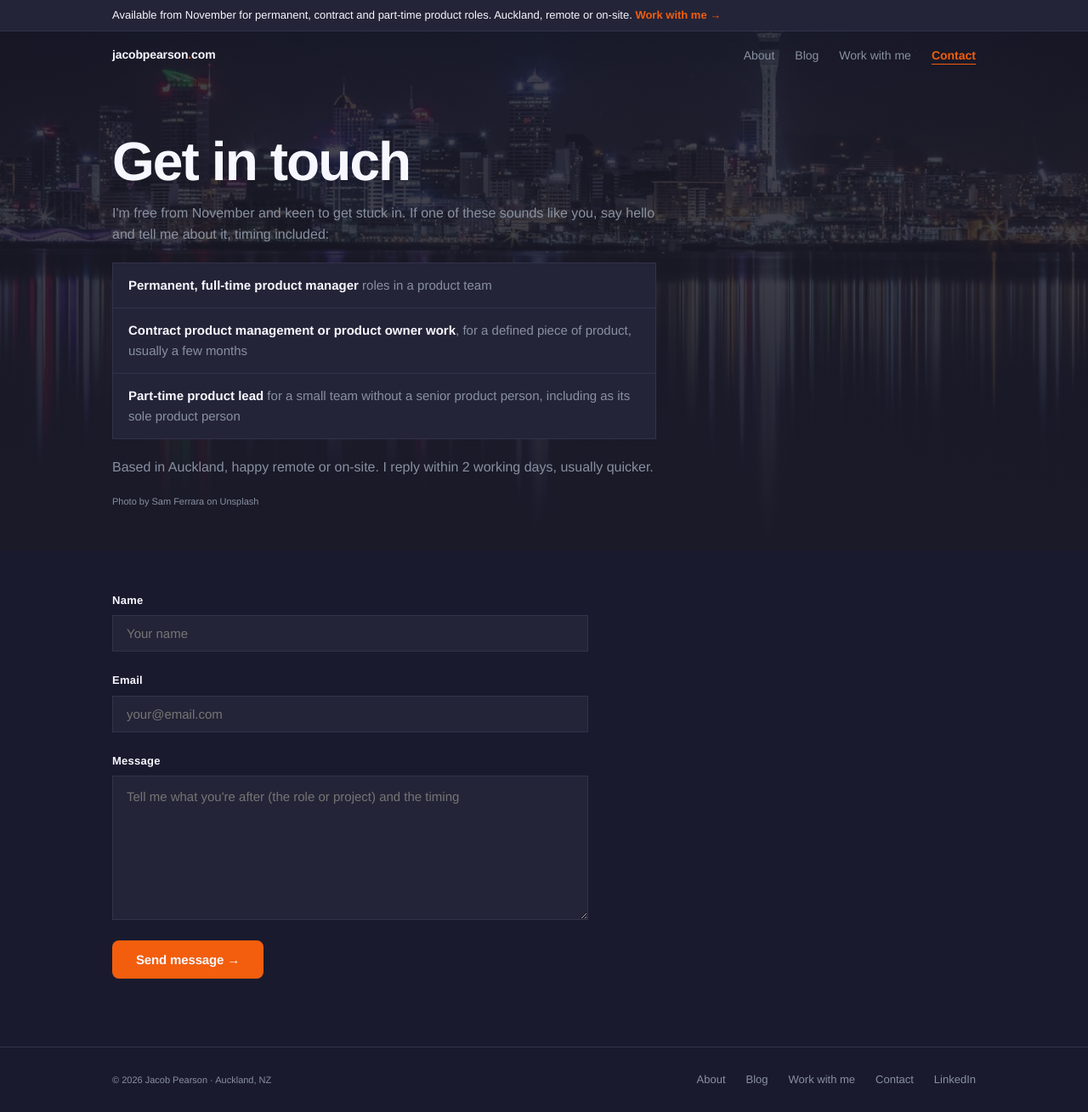
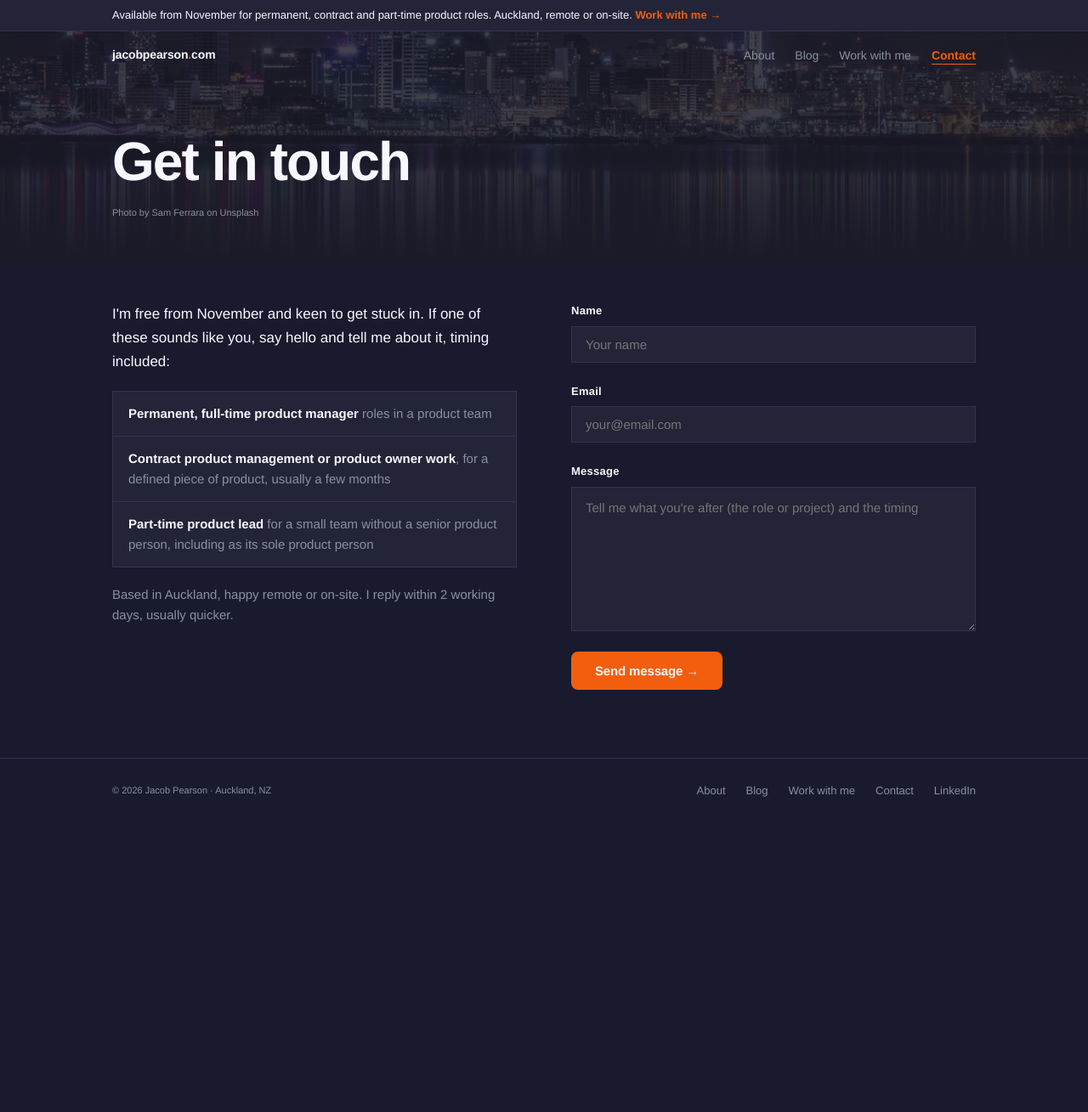
Before and after one commit to jacobpearson/jacobpearson.github.io, a Jekyll site: the page built from contact.html, in a window 1280 px wide and 1309 px high. Shown: the whole window at 85% size. Built offline with Jekyll 4.4.1, drawn with Linux system fonts in a browser that asks for light colours.

Commit message:
Put contact intro beside the form
The hero header keeps just the heading and photo credit. The intro, role
list and reply time sit in a left column with the form on the right,
stacking on phones.

Co-Authored-By: Claude Opus 5.5 <noreply@anthropic.com>

```diff
--- a/assets/css/main.css
+++ b/assets/css/main.css
@@ -146,11 +146,15 @@ body.has-post-image nav:not(.nav--scrolled){background:transparent;border-bottom
 a:focus-visible,button:focus-visible{outline:2px solid var(--accent);outline-offset:3px;}
 .form-group input:focus-visible,.form-group textarea:focus-visible{outline:2px solid var(--accent);outline-offset:2px;}
 
-/* 21. Contact page: the three kinds of work */
+/* 21. Contact page: intro on the left, form on the right */
+.contact-layout{display:grid;grid-template-columns:minmax(0,1fr) minmax(0,1fr);gap:64px;align-items:start;padding:48px 0 80px;}
+.contact-layout .contact-form{max-width:none;padding:0;}
+.contact-intro-lede{font-size:17px;line-height:1.65;color:var(--text-primary);}
+.contact-intro-note{font-size:15px;line-height:1.6;color:var(--text-secondary);}
 .contact-roles{list-style:none;margin:20px 0;display:flex;flex-direction:column;gap:1px;background:var(--border);border:1px solid var(--border);}
 .contact-roles li{background:var(--bg-surface);padding:14px 18px;font-size:15px;line-height:1.6;color:var(--text-secondary);}
 .contact-roles strong{color:var(--text-primary);font-weight:700;}
-.blog-header .contact-roles + p{margin-top:0;}
+@media (max-width:768px){.contact-layout{grid-template-columns:1fr;gap:40px;padding:32px 0 64px;}}
 
 /* 22. Work with me page */
 .wwm-section{padding:64px 0 0;}
--- a/contact.html
+++ b/contact.html
@@ -13,14 +13,18 @@ image_credit: "Photo by Sam Ferrara on Unsplash"
   <div class="blog-header hero-image-header">
     {% include hero-bg.html %}
     <h1>Get in touch</h1>
-    <p>I'm free from November and keen to get stuck in. If one of these sounds like you, say hello and tell me about it, timing included:</p>
+    {% include hero-credit.html %}
+  </div>
+
+  <div class="contact-layout">
+  <div class="contact-intro">
+    <p class="contact-intro-lede">I'm free from November and keen to get stuck in. If one of these sounds like you, say hello and tell me about it, timing included:</p>
     <ul class="contact-roles">
       <li><strong>Permanent, full-time product manager</strong> roles in a product team</li>
       <li><strong>Contract product management or product owner work</strong>, for a defined piece of product, usually a few months</li>
       <li><strong>Part-time product lead</strong> for a small team without a senior product person, including as its sole product person</li>
     </ul>
-    <p>Based in Auckland, happy remote or on-site. I reply within 2 working days, usually quicker.</p>
-    {% include hero-credit.html %}
+    <p class="contact-intro-note">Based in Auckland, happy remote or on-site. I reply within 2 working days, usually quicker.</p>
   </div>
 
   <form id="contact-form" action="https://formspree.io/f/mkoenbjv" method="POST" class="contact-form" data-reveal>
@@ -41,6 +45,7 @@ image_credit: "Photo by Sam Ferrara on Unsplash"
     </div>
     <button type="submit" class="btn-primary">Send message →</button>
   </form>
+  </div>
 </div>
 
 <script src="https://www.google.com/recaptcha/api.js?render=6Lfl9e8sAAAAAKW4FJuwGK2aaEWdlWZfO1wrk_8H"></script>
```
